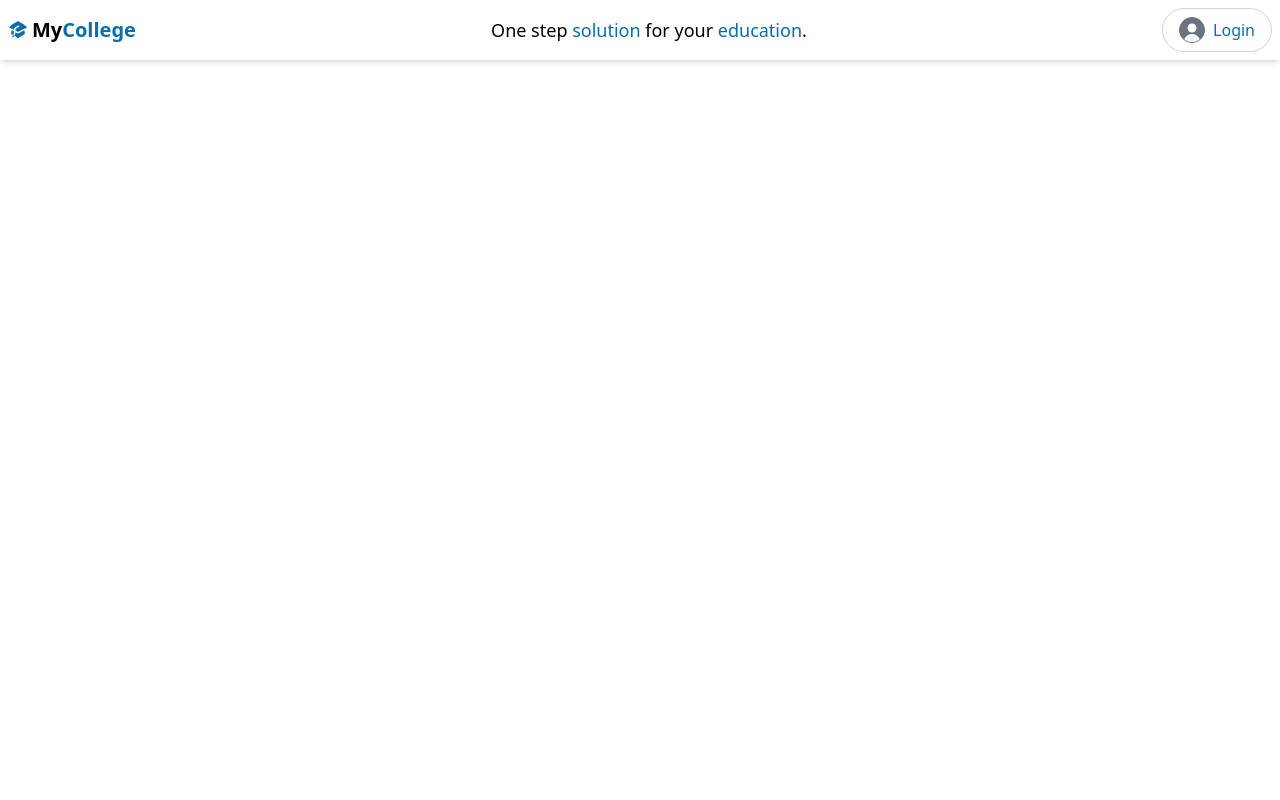
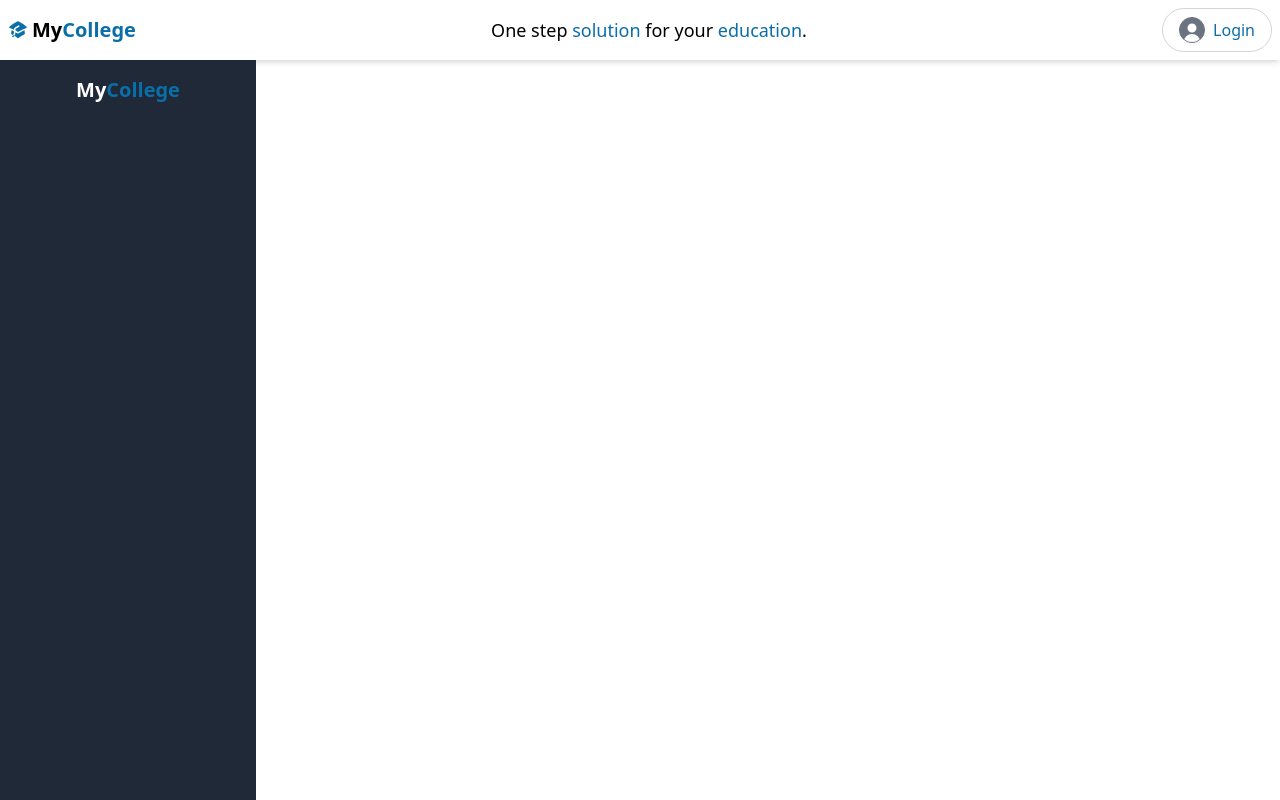
Before and after one commit to ashwin1321/manage-college, a React (Vite) app in the folder client/: page /dashboard in a window 1280 px wide. Built offline with nearby package versions, Linux system fonts and the light colour scheme.

Commit message:
dashboard view

```diff
--- a/client/src/pages/LoggedIn/StudentLogin.jsx
+++ b/client/src/pages/LoggedIn/StudentLogin.jsx
@@ -1,11 +1,13 @@
 import React, { useEffect } from "react";
 import Navbar from "../../component/Navbar";
 import axios from "axios";
+import Sidebar from "../../component/Sidebar";
 
 const StudentLogin = () => {
   return (
     <div>
       <Navbar />
+      <Sidebar />
     </div>
   );
 };
```
